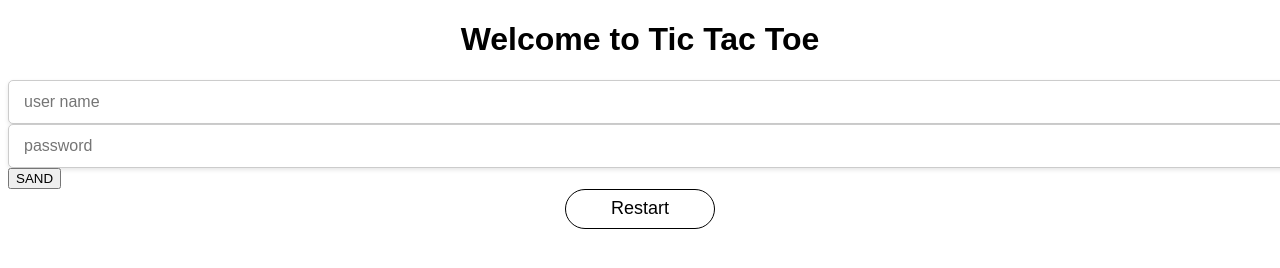
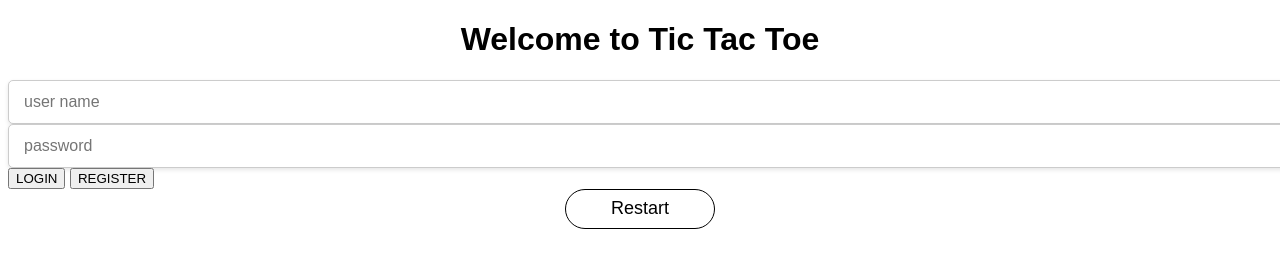
Before and after one commit to gadimon/tic-tac-toe, a plain HTML site: page frontend/index.html in a window 1280 px wide. Shown: the top 268 px of the page. Drawn offline with nearby package versions, Linux system fonts and the light colour scheme.

Commit message:
try to rgister

```diff
--- a/frontend/app.js
+++ b/frontend/app.js
@@ -1,7 +1,6 @@
 const loginDiv = document.getElementById("loginDiv");
 const board = document.getElementById("board");
 const loginForm = document.getElementById("loginForm");
-
 
 
 
@@ -16,7 +15,7 @@ loginForm.addEventListener('submit', async (e) => {
 
     try {
         // שליחת בקשת התחברות לשרת
-        const response = await fetch('http://localhost:3000/login', {
+        const response = await fetch('http://localhost:3000/player/auth/login', {
             method: 'POST',
             headers: {
                 'Content-Type': 'application/json',
--- a/frontend/index.html
+++ b/frontend/index.html
@@ -12,7 +12,8 @@
     <form id="loginForm">
         <input type="text" id="username" class="login_input" placeholder="user name" required> <br>
         <input type="password" id="password" class="login_input" placeholder="password" required>
-        <button type="submit" id="login_buuton">SAND</button>
+        <button type="submit" id="login_buuton">LOGIN</button>
+        <button type="submit" id="register_buuton">REGISTER</button>
     </form>
 </div>
 <div id="board">
```
